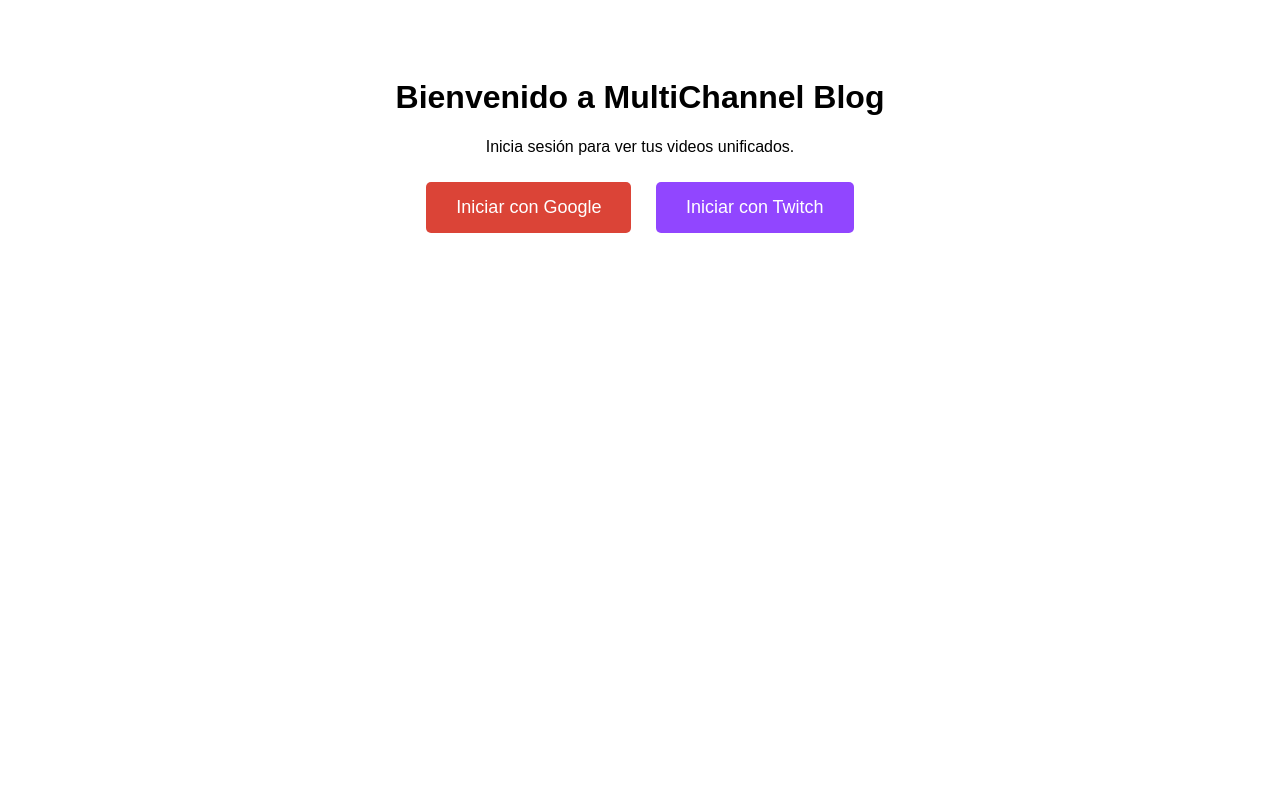
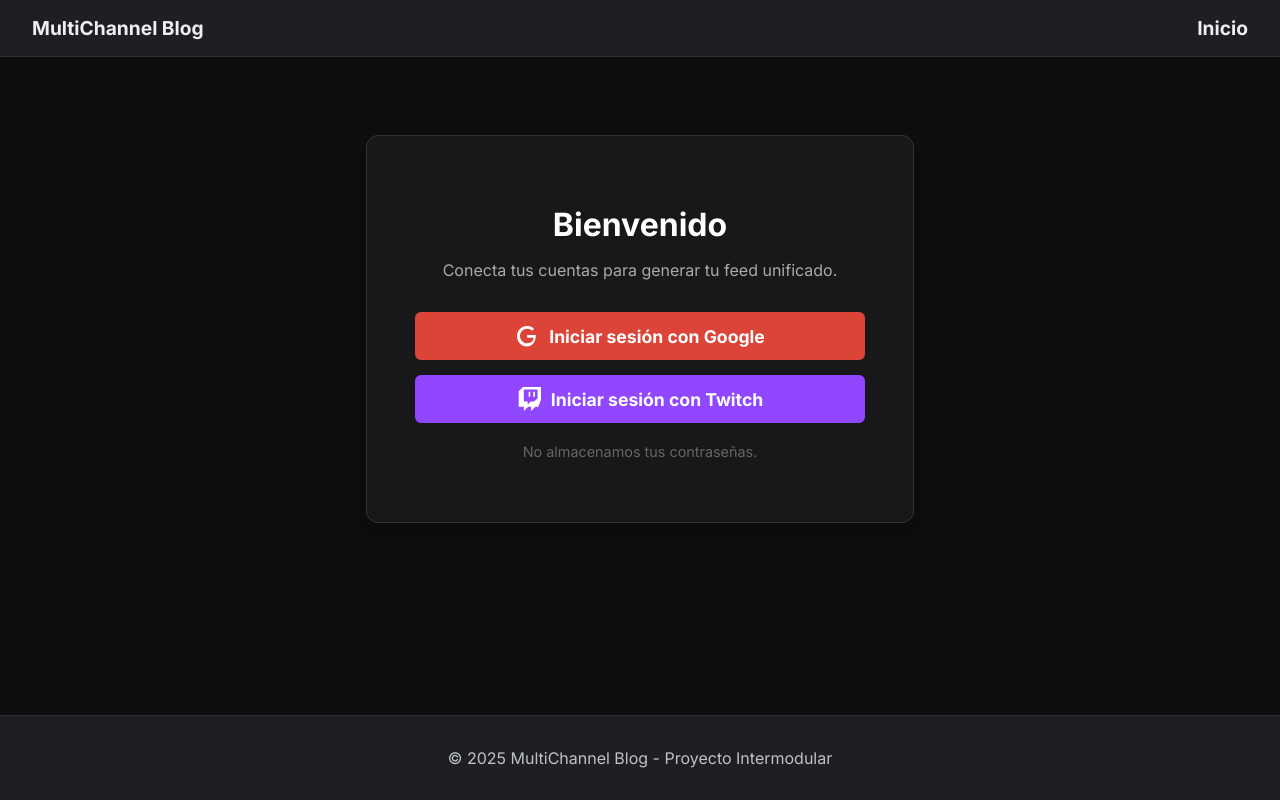
Before and after one commit to cporgom/multichannel-blog, a Flask app: page / in a window 1280 px wide. Run offline with Flask 3, Linux system fonts and the light colour scheme.

Commit message:
Se añaden base.html y feed.html, se actualiza login.html, se añade estilo CSS

```diff
--- a/app.py
+++ b/app.py
@@ -1,6 +1,6 @@
 import os
 import requests
-from flask import Flask, render_template, redirect, session, request
+from flask import Flask, render_template, redirect, session, request, url_for
 from dotenv import load_dotenv
 from models import db, User
 from requests_oauthlib import OAuth2Session
@@ -34,16 +34,32 @@
 TWITCH_TOKEN_URL = "https://id.twitch.tv/oauth2/token"
 TWITCH_SCOPES = ["user:read:follows"]
 
+# --- RUTAS PRINCIPALES ---
+
 @app.route('/')
 def index():
+    # Si ya hemos hecho login con alguno, vamos directos al feed
+    if 'google_token' in session or 'twitch_token' in session:
+        return redirect(url_for('feed'))
     return render_template('login.html')
 
-# --- AQUÍ ESTÁ EL CHIVATO ---
+@app.route('/feed')
+def feed():
+    # AQUÍ EN LA FASE 2 METEREMOS LA LÓGICA DE CARGAR VIDEOS REALES
+    # De momento pasamos una lista vacía para ver el diseño
+    feed_items = []
+    return render_template('feed.html', feed_items=feed_items)
+
+@app.route('/logout')
+def logout():
+    session.clear()
+    return redirect(url_for('index'))
+
+# --- GOOGLE ---
+
 @app.route('/login/google')
 def login_google():
     redirect_uri = os.getenv("REDIRECT_URI") + "/callback/google"
-
-
     google = OAuth2Session(GOOGLE_CLIENT_ID, scope=GOOGLE_SCOPES, redirect_uri=redirect_uri)
     authorization_url, state = google.authorization_url(GOOGLE_AUTH_BASE_URL)
     session['oauth_state'] = state
@@ -70,9 +86,16 @@
         if token.get('refresh_token'):
             user.google_refresh_token = token.get('refresh_token')
         db.session.commit()
-        return f"✅ ÉXITO GOOGLE: Usuario {google_user_id} guardado."
+
+        # Guardamos en sesión que estamos logueados
+        session['google_token'] = token
+
+        # REDIRECCIÓN AL FEED EN LUGAR DE TEXTO
+        return redirect(url_for('feed'))
     except Exception as e:
         return f"❌ Error en Google: {e}"
+
+# --- TWITCH ---
 
 @app.route('/login/twitch')
 def login_twitch():
@@ -103,7 +126,11 @@
         if token.get('refresh_token'):
             user.twitch_refresh_token = token.get('refresh_token')
         db.session.commit()
-        return f"✅ ÉXITO TWITCH: Usuario {twitch_user_id} guardado."
+
+        session['twitch_token'] = token
+
+        # REDIRECCIÓN AL FEED EN LUGAR DE TEXTO
+        return redirect(url_for('feed'))
     except Exception as e:
         return f"❌ Error en Twitch: {e}"
 
--- /dev/null
+++ b/static/css/style.css
@@ -0,0 +1,180 @@
+/* RESET & DARK THEME BASE */
+:root {
+    --bg-dark: #0e0e10; /* Fondo estilo Twitch */
+    --card-bg: #18181b;
+    --text-primary: #efeff1;
+    --text-secondary: #adadb8;
+    --youtube-red: #ff0000;
+    --twitch-purple: #9146ff;
+    --accent-blue: #00d4ff;
+}
+
+body {
+    font-family: 'Inter', 'Segoe UI', sans-serif;
+    margin: 0;
+    background-color: var(--bg-dark);
+    color: var(--text-primary);
+    min-height: 100vh;
+    display: flex;
+    flex-direction: column;
+}
+
+/* NAVBAR */
+.navbar {
+    background-color: #1f1f23;
+    padding: 1rem 2rem;
+    border-bottom: 1px solid #303032;
+    display: flex;
+    justify-content: space-between;
+    align-items: center;
+}
+
+.navbar a {
+    color: var(--text-primary);
+    text-decoration: none;
+    font-weight: 700;
+    font-size: 1.2rem;
+}
+
+.btn-logout-nav {
+    font-size: 0.9rem;
+    color: #ff4f4f !important;
+    border: 1px solid #ff4f4f;
+    padding: 5px 10px;
+    border-radius: 4px;
+    margin-left: 15px;
+}
+
+/* CONTENEDOR PRINCIPAL */
+.container {
+    flex: 1;
+    max-width: 1400px;
+    margin: 0 auto;
+    padding: 2rem;
+    width: 100%;
+    box-sizing: border-box;
+}
+
+/* LOGIN */
+.login-wrapper {
+    display: flex;
+    justify-content: center;
+    align-items: center;
+    min-height: 60vh;
+}
+
+.login-box {
+    background-color: var(--card-bg);
+    padding: 3rem;
+    border-radius: 12px;
+    box-shadow: 0 10px 25px rgba(0,0,0,0.3);
+    text-align: center;
+    max-width: 450px;
+    width: 100%;
+    border: 1px solid #333;
+}
+
+.login-header h1 { margin-bottom: 0.5rem; color: white; }
+.login-header p { color: #aaa; margin-bottom: 2rem; }
+
+.btn {
+    display: flex;
+    align-items: center;
+    justify-content: center;
+    width: 100%;
+    padding: 12px;
+    margin-bottom: 15px;
+    border-radius: 6px;
+    color: white;
+    text-decoration: none;
+    font-weight: bold;
+    font-size: 1.1rem;
+    transition: transform 0.2s, opacity 0.2s;
+    box-sizing: border-box;
+}
+.btn:hover { transform: translateY(-2px); opacity: 0.9; }
+.btn-google { background-color: #DB4437; }
+.btn-twitch { background-color: #9146FF; }
+
+/* FEED HEADER */
+.feed-header {
+    display: flex;
+    justify-content: space-between;
+    align-items: center;
+    margin-bottom: 2rem;
+    border-bottom: 1px solid #333;
+    padding-bottom: 20px;
+}
+
+/* GRID DE VIDEOS */
+.video-grid {
+    display: grid;
+    grid-template-columns: repeat(auto-fill, minmax(320px, 1fr));
+    gap: 20px;
+}
+
+.video-card {
+    background-color: var(--card-bg);
+    border-radius: 8px;
+    overflow: hidden;
+    transition: transform 0.2s;
+    border: 1px solid transparent;
+}
+
+.video-card:hover {
+    transform: translateY(-4px);
+    border-color: #444;
+}
+
+.video-thumbnail-container {
+    position: relative;
+    padding-top: 56.25%; /* 16:9 Aspect Ratio */
+    background: black;
+}
+
+.video-thumbnail-container iframe {
+    position: absolute;
+    top: 0; left: 0; width: 100%; height: 100%;
+    border: none;
+}
+
+.platform-badge {
+    position: absolute;
+    top: 10px; right: 10px;
+    padding: 4px 8px;
+    border-radius: 4px;
+    font-size: 0.7rem;
+    font-weight: bold;
+    color: white;
+    text-transform: uppercase;
+}
+.platform-badge.youtube { background: var(--youtube-red); }
+.platform-badge.twitch { background: var(--twitch-purple); }
+
+.video-details { padding: 15px; }
+.video-title {
+    margin: 0 0 10px 0;
+    font-size: 1rem;
+    line-height: 1.4;
+    display: -webkit-box;
+    -webkit-line-clamp: 2;
+    -webkit-box-orient: vertical;
+    overflow: hidden;
+}
+
+.video-meta {
+    display: flex;
+    justify-content: space-between;
+    font-size: 0.85rem;
+    color: var(--text-secondary);
+}
+
+/* FOOTER */
+footer {
+    background-color: #1f1f23;
+    color: #bdc3c7;
+    text-align: center;
+    padding: 1rem;
+    margin-top: auto;
+    border-top: 1px solid #303032;
+}
--- /dev/null
+++ b/templates/base.html
@@ -0,0 +1,40 @@
+<!DOCTYPE html>
+<html lang="es">
+<head>
+    <meta charset="UTF-8">
+    <meta name="viewport" content="width=device-width, initial-scale=1.0">
+    <title>{% block title %}MultiChannel Blog{% endblock %}</title>
+    <!-- Enlace al CSS -->
+    <link rel="stylesheet" href="{{ url_for('static', filename='css/style.css') }}">
+    <!-- Fuente bonita -->
+    <link href="https://fonts.googleapis.com/css2?family=Inter:wght@400;600;700&display=swap" rel="stylesheet">
+</head>
+<body>
+
+    <!-- NAVBAR -->
+    <nav class="navbar">
+        <div class="logo">
+            <a href="/">MultiChannel Blog</a>
+        </div>
+        <div class="nav-links">
+            {% if session.get('google_token') or session.get('twitch_token') %}
+                <a href="/feed">Mi Feed</a>
+                <a href="/logout" class="btn-logout-nav">Salir</a>
+            {% else %}
+                <a href="/">Inicio</a>
+            {% endif %}
+        </div>
+    </nav>
+
+    <!-- CONTENIDO -->
+    <main class="container">
+        {% block content %}{% endblock %}
+    </main>
+
+    <!-- FOOTER -->
+    <footer>
+        <p>&copy; 2025 MultiChannel Blog - Proyecto Intermodular</p>
+    </footer>
+
+</body>
+</html>
--- a/templates/login.html
+++ b/templates/login.html
@@ -1,20 +1,36 @@
-<!DOCTYPE html>
-<html lang="es">
-<head>
-    <meta charset="UTF-8">
-    <title>Login - MultiChannel Blog</title>
-    <style>
-        body { font-family: sans-serif; text-align: center; padding-top: 50px; }
-        .btn { padding: 15px 30px; color: white; text-decoration: none; border-radius: 5px; font-size: 18px; margin: 10px; display: inline-block; }
-        .btn-google { background-color: #DB4437; }
-        .btn-twitch { background-color: #9146FF; }
-    </style>
-</head>
-<body>
-    <h1>Bienvenido a MultiChannel Blog</h1>
-    <p>Inicia sesión para ver tus videos unificados.</p>
+{% extends "base.html" %}
 
-    <a href="/login/google" class="btn btn-google">Iniciar con Google</a>
-    <a href="/login/twitch" class="btn btn-twitch">Iniciar con Twitch</a>
-</body>
-</html>
+{% block title %}Login - Entrar{% endblock %}
+
+{% block content %}
+<div class="login-wrapper">
+    <div class="login-box">
+        <div class="login-header">
+            <h1>Bienvenido</h1>
+            <p>Conecta tus cuentas para generar tu feed unificado.</p>
+        </div>
+
+        <div class="login-actions">
+            <!-- Botón Google -->
+            <a href="/login/google" class="btn btn-google">
+                <svg viewBox="0 0 24 24" width="24" height="24" style="margin-right: 10px;">
+                    <path fill="currentColor" d="M21.35 11.1h-9.17v2.73h6.51c-.33 3.81-3.5 5.44-6.5 5.44C8.36 19.27 5 16.25 5 12c0-4.1 3.2-7.27 7.2-7.27c3.09 0 4.9 1.97 4.9 1.97L19 4.72S16.64 2 12.2 2C6.42 2 2 6.5 2 12.2c0 5.68 4.42 10.2 10.2 10.2c4.6 0 8.62-3.77 8.62-11.17c0-.13-.02-.25-.07-.43z"/>
+                </svg>
+                Iniciar sesión con Google
+            </a>
+
+            <!-- Botón Twitch -->
+            <a href="/login/twitch" class="btn btn-twitch">
+                <svg viewBox="0 0 24 24" width="24" height="24" style="margin-right: 10px;">
+                    <path fill="currentColor" d="M11.571 4.714h1.715v5.143H11.57zm4.715 0H18v5.143h-1.714zM6 0L1.714 4.286v15.428h5.143V24l4.286-4.286h2.933V24l4.286-4.286h2.933L24 12.857V0zm14.571 11.143l-3.428 3.428h-3.429l-3 3v-3H6.857V2.571h13.714z"/>
+                </svg>
+                Iniciar sesión con Twitch
+            </a>
+        </div>
+
+        <p style="margin-top: 20px; color: #666; font-size: 0.9em;">
+            No almacenamos tus contraseñas.
+        </p>
+    </div>
+</div>
+{% endblock %}
```
Also changed, not shown: templates/feed.html (added, +43 -0 lines).
